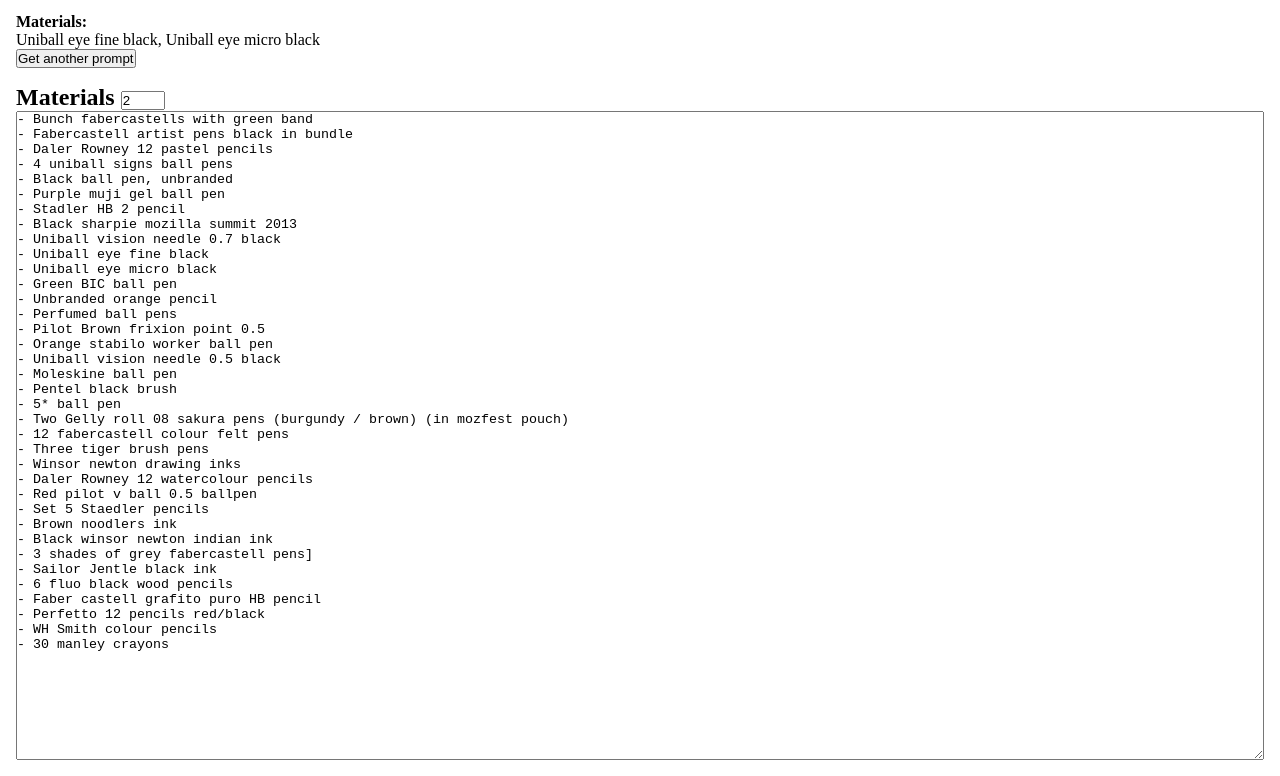
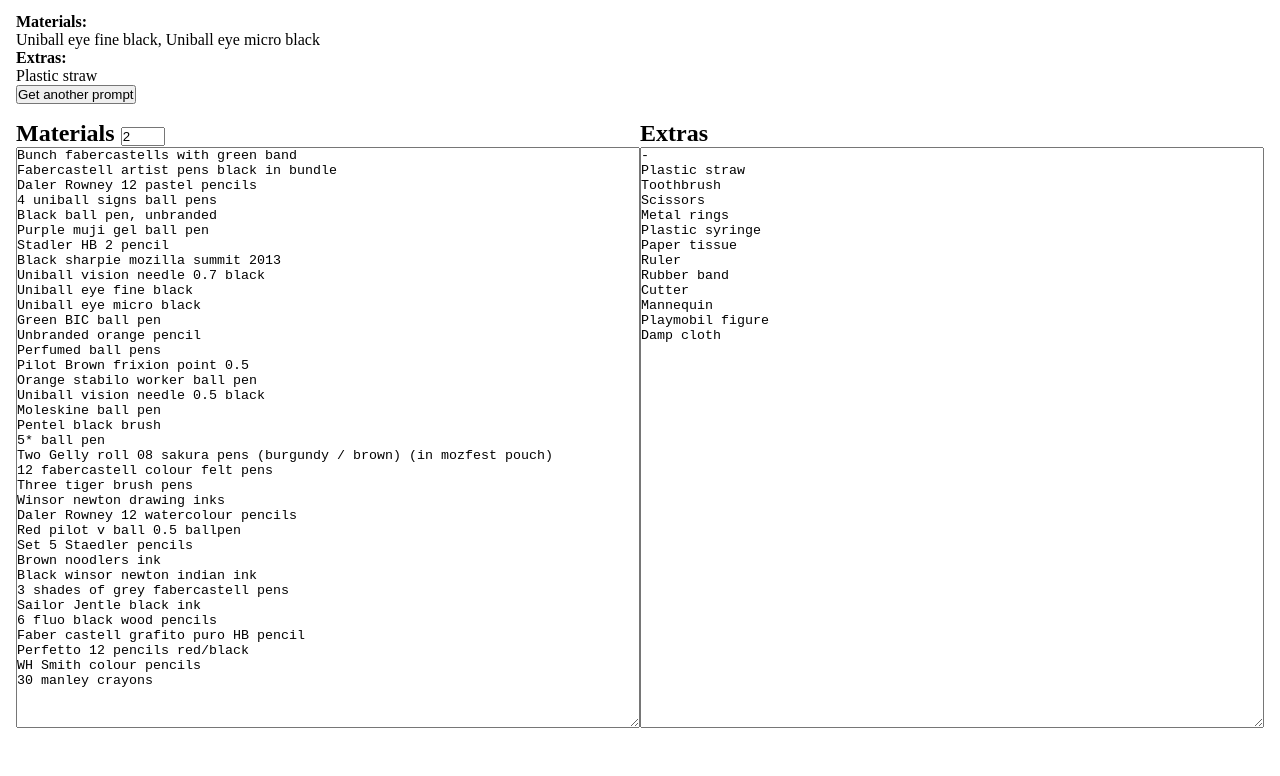
Before and after one commit to sole/art-prompts, a plain HTML site: page index.html in a window 1280 px wide. Shown: the part 56-832 px from the top of the page. After the commit the page ends 800 px from the top, so only its background shows below. Drawn offline with Linux system fonts and the light colour scheme.

Commit message:
add extras plus easier value formatting

```diff
--- a/index.html
+++ b/index.html
@@ -15,7 +15,7 @@
 			<button>Get another prompt</button>
 		</main>
 		<aside>
-			<section class="randomisable">
+			<section>
 				<h2>Materials <input type="number" min="1" max="4" step="1" value="2" /></h2>
 				<textarea>- Bunch fabercastells with green band
 - Fabercastell artist pens black in bundle
@@ -46,7 +46,7 @@
 - Set 5 Staedler pencils
 - Brown noodlers ink
 - Black winsor newton indian ink
-- 3 shades of grey fabercastell pens]
+- 3 shades of grey fabercastell pens
 - Sailor Jentle black ink
 - 6 fluo black wood pencils
 - Faber castell grafito puro HB pencil
@@ -54,12 +54,25 @@
 - WH Smith colour pencils
 - 30 manley crayons</textarea>
 			</section>
-			<!--<section>
-				<h2>Subjects</h2>
-				<textarea>1
-2
-3</textarea>
-			</section>-->
+
+			<section>
+				<h2>Extras</h2>
+				<textarea>
+					-
+					Plastic straw
+					Toothbrush
+					Scissors
+					Metal rings
+					Plastic syringe
+					Paper tissue
+					Ruler
+					Rubber band
+					Cutter
+					Mannequin
+					Playmobil figure
+					Damp cloth
+				</textarea>
+			</section>
 		</aside>
 	</body>
 </html>
--- a/main.js
+++ b/main.js
@@ -1,7 +1,7 @@
 window.onload = function() {
 
 	var promptText = document.getElementById('prompt');
-	var randomisableSections = Array.from(document.querySelectorAll('.randomisable'));
+	var randomisableSections = Array.from(document.querySelectorAll('aside section'));
 	var randomisables = [];
 
 	randomisableSections.forEach((section) => {
@@ -10,6 +10,9 @@
 		var picker = section.querySelector('input[type=number]');
 		var textarea = section.querySelector('textarea');
 		var values = parseValues(textarea.value);
+
+		// sanitise values back into the area
+		textarea.value = values.join('\n');
 
 		randomisables.push({
 			title, values, picker
--- a/style.css
+++ b/style.css
@@ -1,6 +1,7 @@
 * {
 	margin: 0;
 	padding: 0;
+	box-sizing: border-box;
 }
 
 html, body {
```
